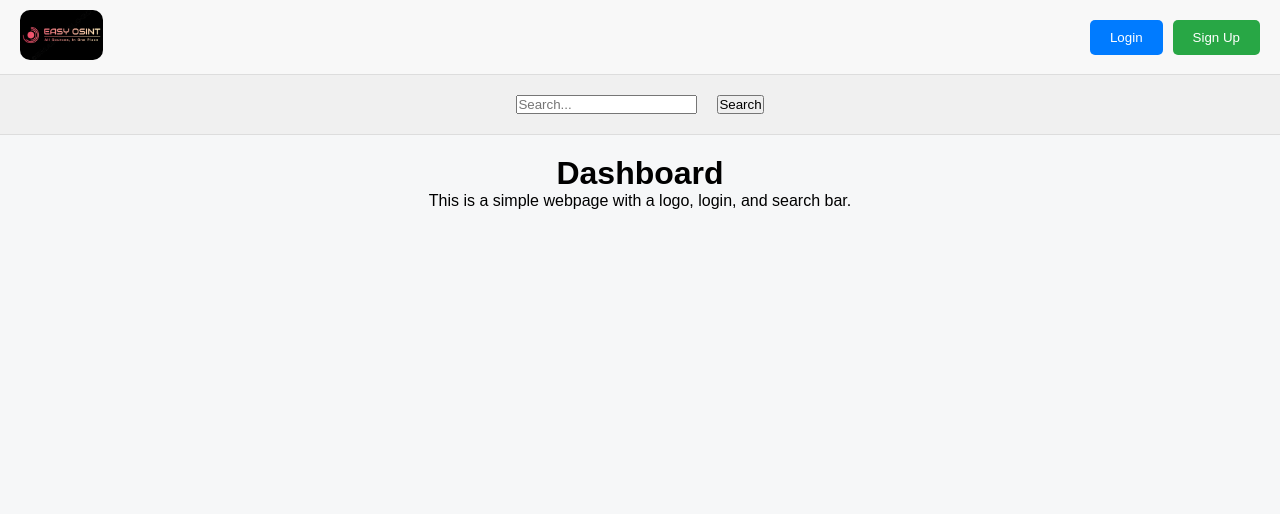
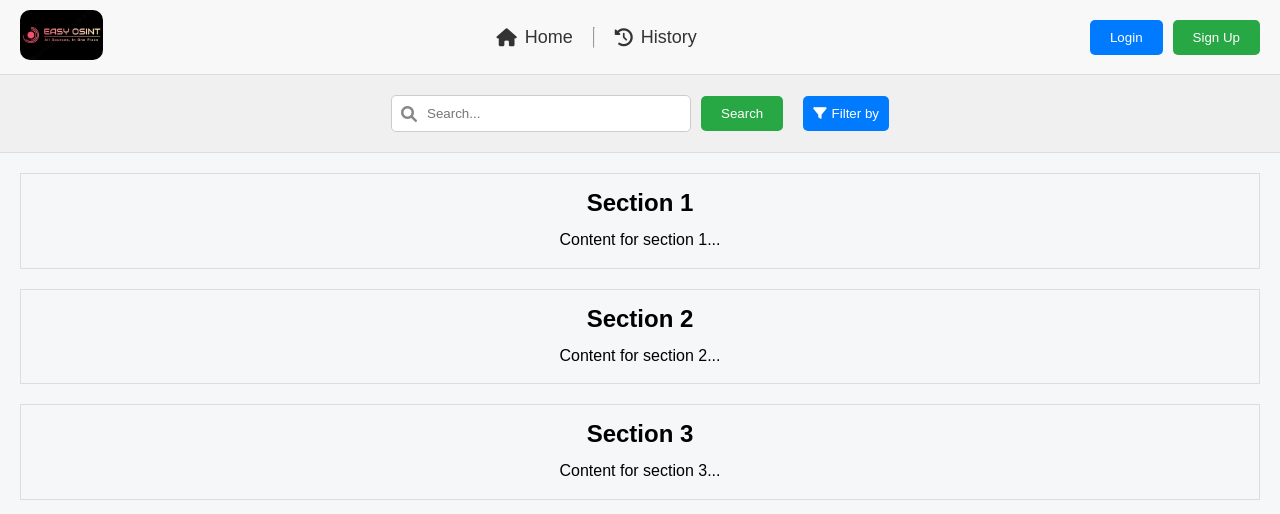
Before and after one commit to Ibrahim227/easyOSINT, a plain HTML site: page index.html in a window 1280 px wide. Drawn offline with Linux system fonts and the light colour scheme.

Commit message:
update index.html, add delete some image files

```diff
--- a/index.html
+++ b/index.html
@@ -5,7 +5,9 @@
         <meta name="viewport" content="width=device-width, initial-scale=1.0">
         <meta name="description" content="easyOSINT">
         <title>easyOSINT</title>
-        <link href="img/logo_trial.png" rel="icon" type="image/x-icon">
+        <!-- Link to Font Awesome CDN for icons -->
+        <link href="https://cdnjs.cloudflare.com/ajax/libs/font-awesome/6.0.0-beta3/css/all.min.css" rel="stylesheet">
+        <link href="img/logo_trial.png" rel="icon" type="image/x-icon" style="border-radius:30%">
         <link rel="stylesheet" href="css/style.css">
 </head>
 <body>
@@ -13,6 +15,17 @@
         <div class="logo">
             <img src="img/logo_trial.png" alt="Logo">
         </div>
+
+        <nav class="nav-links">
+            <a href="#" class="nav-item">
+                <i class="fas fa-home"></i> Home
+            </a>
+            <hr>
+            <a href="#" class="nav-item">
+                <i class="fas fa-history"></i> History
+            </a>
+        </nav>
+
         <div class="auth-buttons">
             <button class="login">Login</button>
             <button class="signup">Sign Up</button>
@@ -20,13 +33,44 @@
     </header>
 
     <div class="search-bar">
-        <input type="text" placeholder="Search...">
-        <button>Search</button>
+        <div class="search-container">
+            <i class="fas fa-search search-icon"></i>
+            <input type="text" placeholder="Search...">
+            <button>Search</button>
+        </div>
+        <div class="filter-container">
+            <button class="filter-button">
+                <i class="fas fa-filter"></i> Filter by
+            </button>
+            <div class="custom-dropdown">
+                <div class="dropdown-option" data-value="country">
+                    <i class="fas fa-globe"></i> Country
+                </div>
+                <div class="dropdown-option" data-value="person">
+                    <i class="fas fa-user"></i> Person
+                </div>
+                <div class="dropdown-option" data-value="enterprise">
+                    <i class="fas fa-building"></i> Enterprise
+                </div>
+            </div>
+        </div>
     </div>
 
     <main>
-        <h1>Dashboard</h1>
-        <p>This is a simple webpage with a logo, login, and search bar.</p>
+        <section class="scrollable-section">
+            <h2>Section 1</h2>
+            <p>Content for section 1...</p>
+        </section>
+        <section class="scrollable-section">
+            <h2>Section 2</h2>
+            <p>Content for section 2...</p>
+        </section>
+        <section class="scrollable-section">
+            <h2>Section 3</h2>
+            <p>Content for section 3...</p>
+        </section>
     </main>
+
+    <script src="js/script.js"></script>
 </body>
 </html>
```
